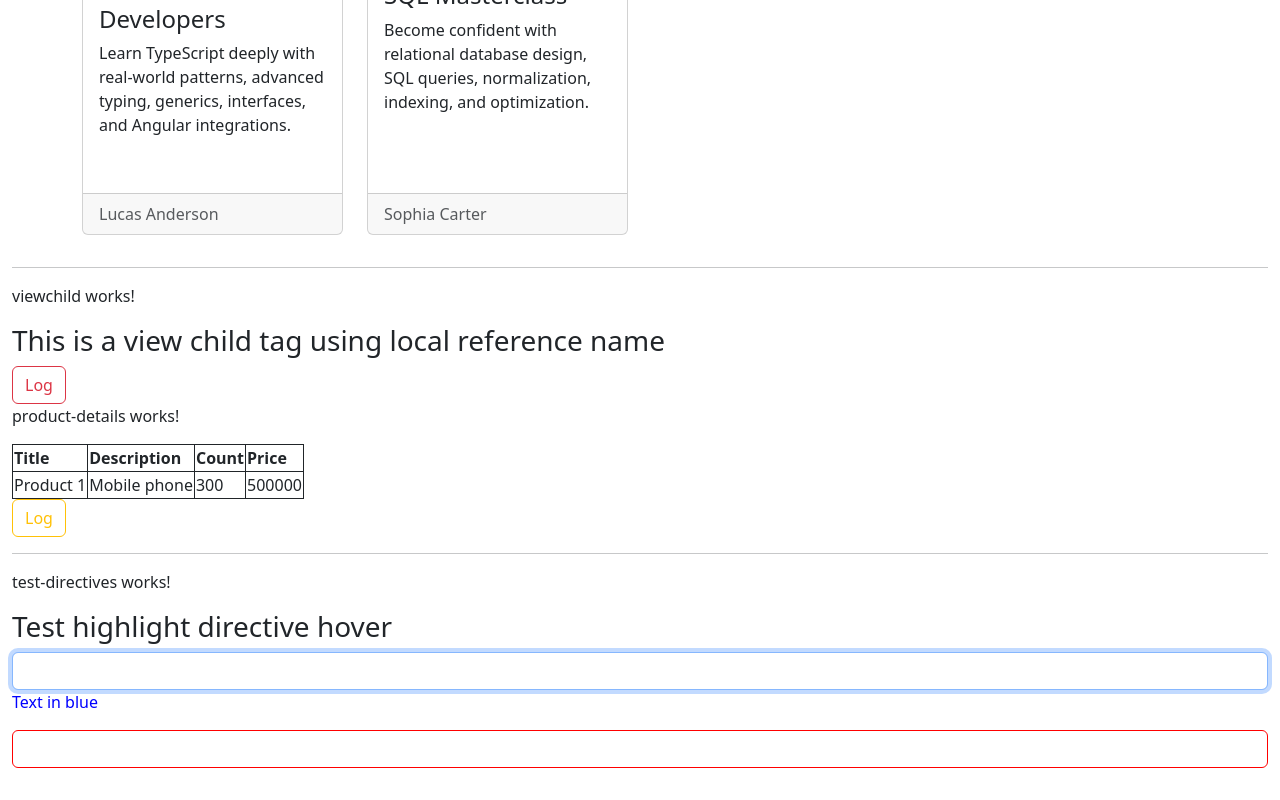
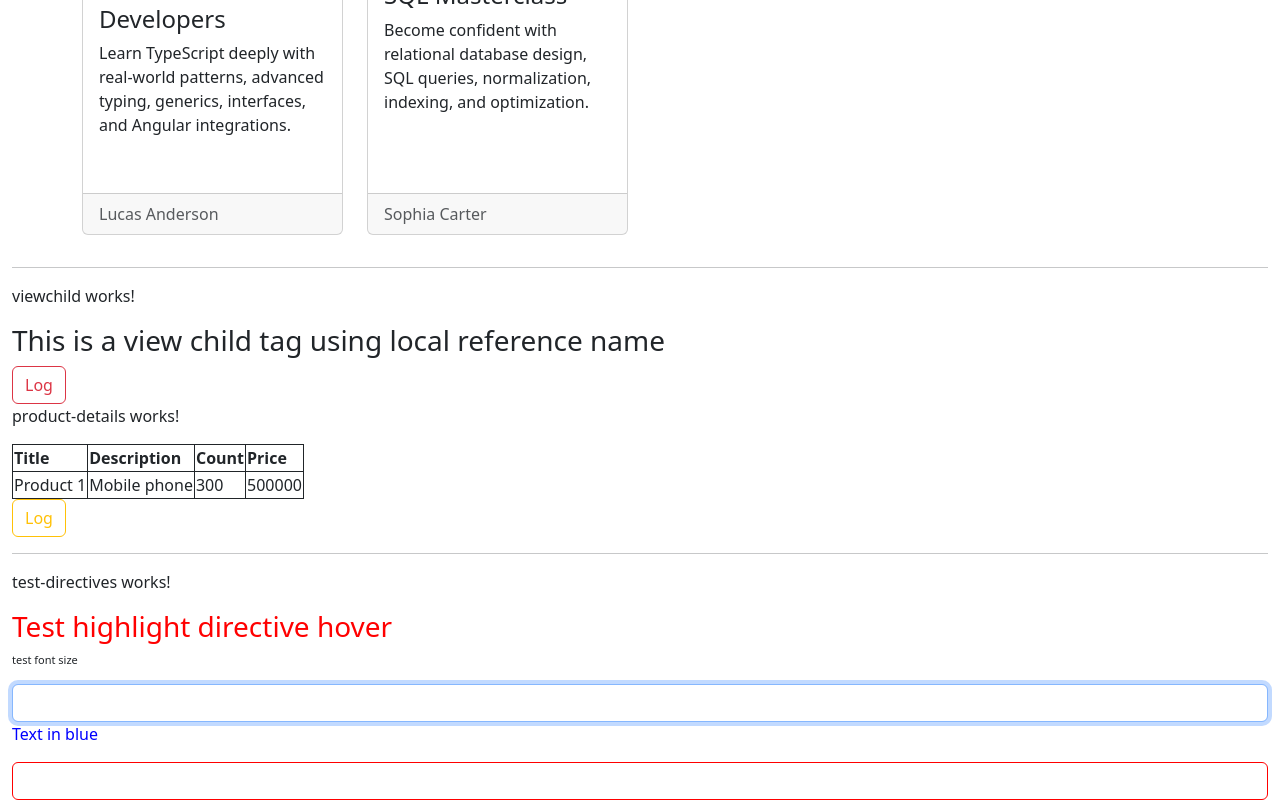
Before and after one commit to MHGalaxy/LearnAngular, an Angular app: page / in a window 1280 px wide. Shown: the part 4920-5720 px from the top of the page. Before the commit the page ends 5688 px from the top, so only its background shows below. Built offline with nearby package versions, Linux system fonts and the light colour scheme.

Commit message:
add another directive

```diff
--- a/src/app/Components/test-directives/test-directives.component.html
+++ b/src/app/Components/test-directives/test-directives.component.html
@@ -1,6 +1,8 @@
 <p>test-directives works!</p>
 
 <h3 paraHighlighter>Test highlight directive hover</h3>
+<p [fontSize]="11">test font size</p>
+
 <input class="form-control" autoFocus />
 <p [dynamicColor]="'blue'">Text in blue</p>
 <input
--- a/src/app/Components/test-directives/test-directives.component.ts
+++ b/src/app/Components/test-directives/test-directives.component.ts
@@ -2,6 +2,7 @@ import { Component } from '@angular/core';
 import {ParaHighlighterDirective} from '../../Directives/para-highlighter.directive';
 import {DynamicColorDirective} from '../../Directives/dynamic-color.directive';
 import {MinLengthErrorDirective} from '../../Directives/min-length-error.directive';
+import {FontSizeDirective} from '../../Directives/font-size.directive';
 
 @Component({
   selector: 'app-test-directives',
@@ -9,7 +10,8 @@ import {MinLengthErrorDirective} from '../../Directives/min-length-error.directi
   imports: [
     ParaHighlighterDirective,
     DynamicColorDirective,
-    MinLengthErrorDirective
+    MinLengthErrorDirective,
+    FontSizeDirective
   ],
   templateUrl: './test-directives.component.html',
   styleUrl: './test-directives.component.css'
--- /dev/null
+++ b/src/app/Directives/font-size.directive.ts
@@ -0,0 +1,20 @@
+import {Directive, ElementRef, Input, OnInit} from '@angular/core';
+
+@Directive({
+  selector: '[fontSize]',
+  standalone: true
+})
+export class FontSizeDirective implements OnInit {
+  //@Input() or:
+  @Input('fontSize') //as same as name of directive
+  fontSize: number = 16;//default value
+
+  constructor(private el: ElementRef) {
+
+  }
+
+  ngOnInit(): void {
+    this.el.nativeElement.style.fontSize = `${this.fontSize}px`;
+  }
+
+}
--- a/src/app/Directives/para-highlighter.directive.ts
+++ b/src/app/Directives/para-highlighter.directive.ts
@@ -1,4 +1,4 @@
-import {Directive, HostBinding, HostListener} from '@angular/core';
+import {Directive, ElementRef, HostBinding, HostListener} from '@angular/core';
 
 @Directive({
   selector: '[paraHighlighter]',
@@ -6,7 +6,9 @@ import {Directive, HostBinding, HostListener} from '@angular/core';
 })
 export class ParaHighlighterDirective {
 
-  constructor() { }
+  constructor(el: ElementRef) {
+    el.nativeElement.style.color = 'red';
+  }
 
   @HostBinding('style.backgroundColor') bgColor = '';
 
```
